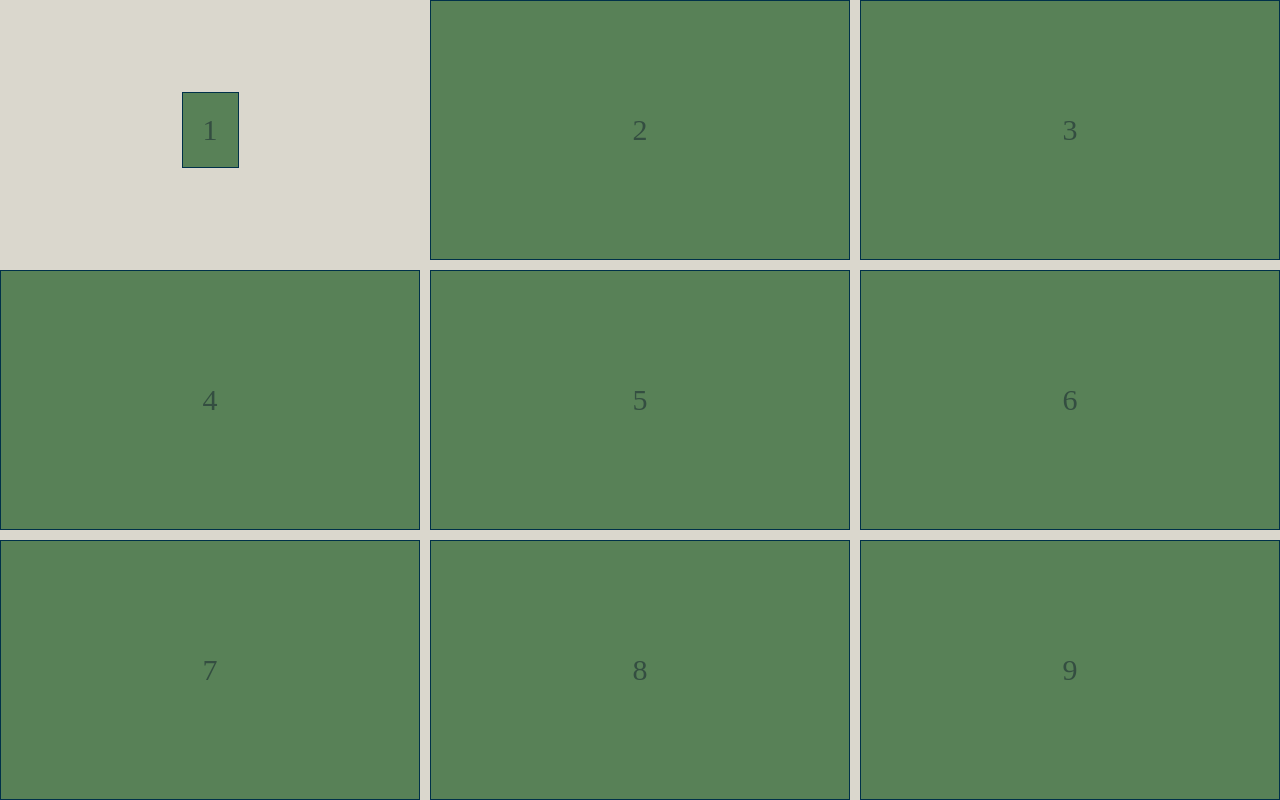
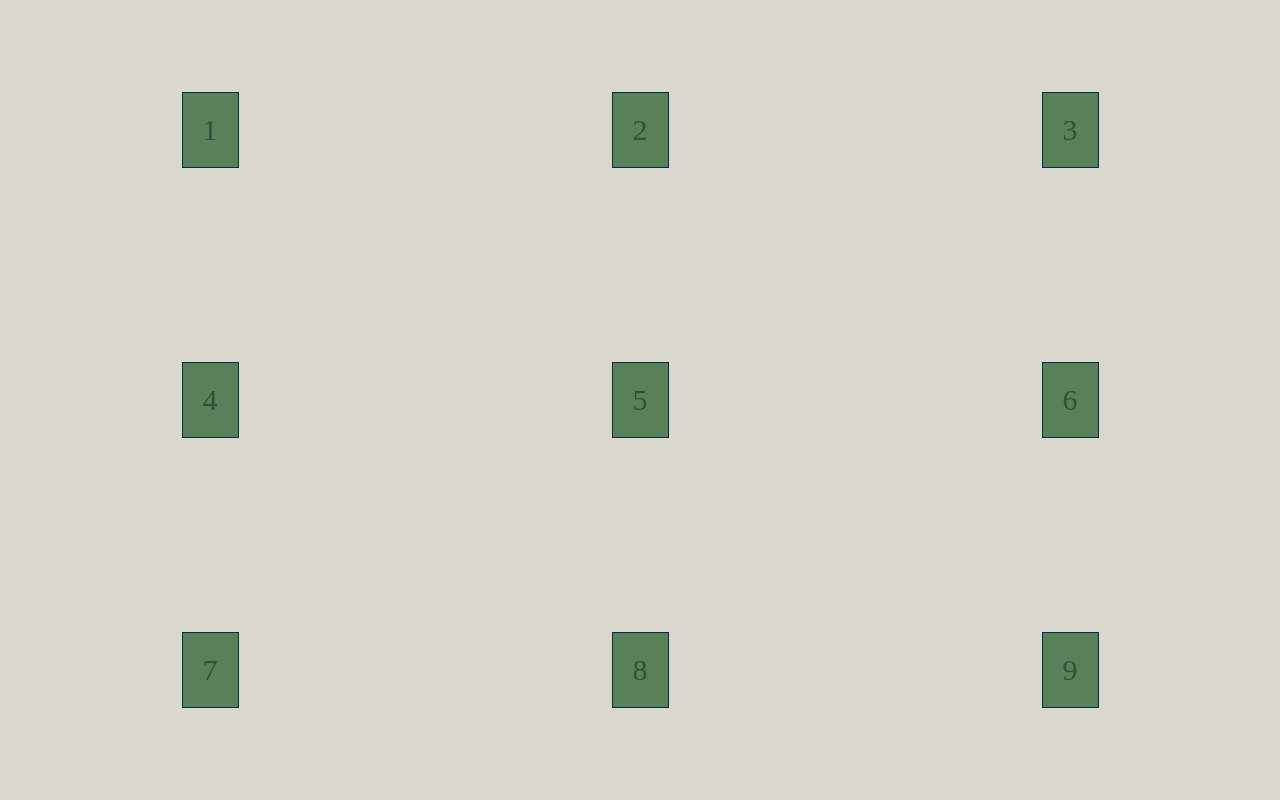
Before and after one commit to HunterHeston/frontend-practice, a plain HTML site: page concepts/grid/grid-area/index.html in a window 1280 px wide. Drawn offline with Linux system fonts and the light colour scheme.

Commit message:
Basics of grid area

```diff
--- a/concepts/grid/grid-area/style.css
+++ b/concepts/grid/grid-area/style.css
@@ -12,7 +12,9 @@ body {
     "one two three"
     "four five six"
     "seven eight nine";
-  grid-gap: 10px;
+  gap: 10px;
+  justify-items: center;
+  align-items: center;
 
   /* Non-grid styles */
   background-color: #dad7cd;
@@ -33,8 +35,8 @@ body {
 
 #item-1 {
   grid-area: one;
-  align-self: center;
-  justify-self: center;
+  /* align-self: center; */
+  /* justify-self: center; */
 }
 
 #item-2 {
```
